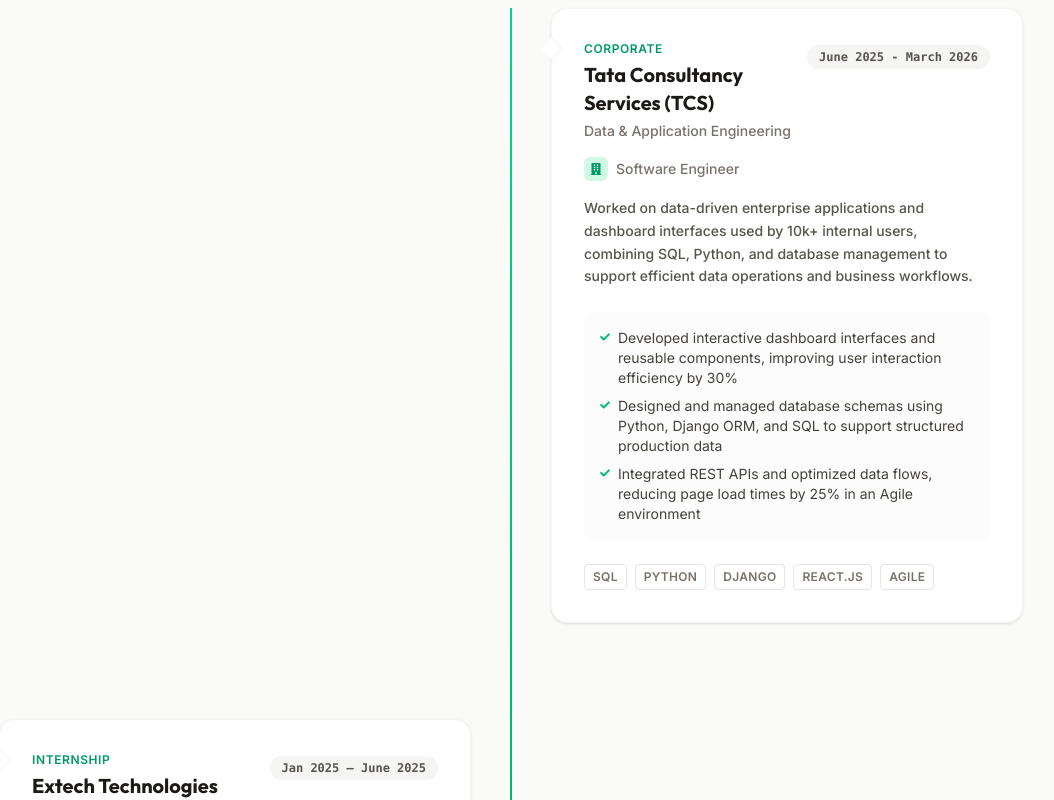
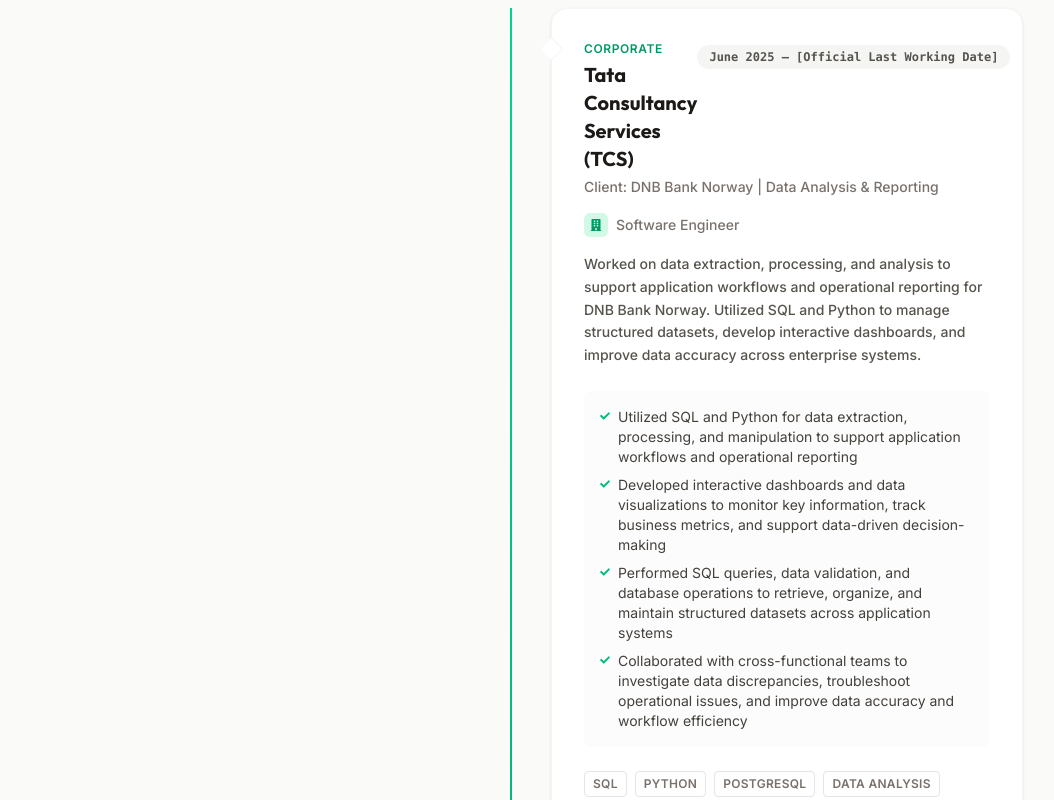
Before and after one commit to unisiremainhub-gif/portfolio, a React (Vite) app: page / in a window 1280 px wide. Shown: the part 1260-2060 px from the top of the page, without its empty margins (129-1183 px from the left). Built offline with nearby package versions, Linux system fonts and the light colour scheme.

Commit message:
Update workExperience.jsx

```diff
--- a/src/Components/Home/workExperience.jsx
+++ b/src/Components/Home/workExperience.jsx
@@ -4,22 +4,25 @@ import { useRef } from 'react';
 import { FaBuilding, FaCheck, FaArrowRight, FaLaptopCode, FaTrophy, FaGraduationCap } from 'react-icons/fa';
 
 const experiences = [
+
 {
   id: 1,
   title: "Tata Consultancy Services (TCS)",
-    subtitle: "Data & Application Engineering",
+  subtitle: "Client: DNB Bank Norway | Data Analysis & Reporting",
   role: "Software Engineer",
-    period: "June 2025 - March 2026",
+  period: "June 2025 – [Official Last Working Date]",
   type: "Corporate",
   icon: FaBuilding,
-    description: "Worked on data-driven enterprise applications and dashboard interfaces used by 10k+ internal users, combining SQL, Python, and database management to support efficient data operations and business workflows.",
+  description: "Worked on data extraction, processing, and analysis to support application workflows and operational reporting for DNB Bank Norway. Utilized SQL and Python to manage structured datasets, develop interactive dashboards, and improve data accuracy across enterprise systems.",
   achievements: [
-      "Developed interactive dashboard interfaces and reusable components, improving user interaction efficiency by 30%",
-      "Designed and managed database schemas using Python, Django ORM, and SQL to support structured production data",
-      "Integrated REST APIs and optimized data flows, reducing page load times by 25% in an Agile environment"
+    "Utilized SQL and Python for data extraction, processing, and manipulation to support application workflows and operational reporting",
+    "Developed interactive dashboards and data visualizations to monitor key information, track business metrics, and support data-driven decision-making",
+    "Performed SQL queries, data validation, and database operations to retrieve, organize, and maintain structured datasets across application systems",
+    "Collaborated with cross-functional teams to investigate data discrepancies, troubleshoot operational issues, and improve data accuracy and workflow efficiency"
   ],
-    tech: ["SQL", "Python", "Django", "React.js", "Agile"]
+  tech: ["SQL", "Python", "PostgreSQL", "Data Analysis", "Reporting", "Dashboard Development"]
 },
+
   {
     id: 2,
     title: "Extech Technologies",
```
Lines whose indentation alone changed are shown as unchanged.
